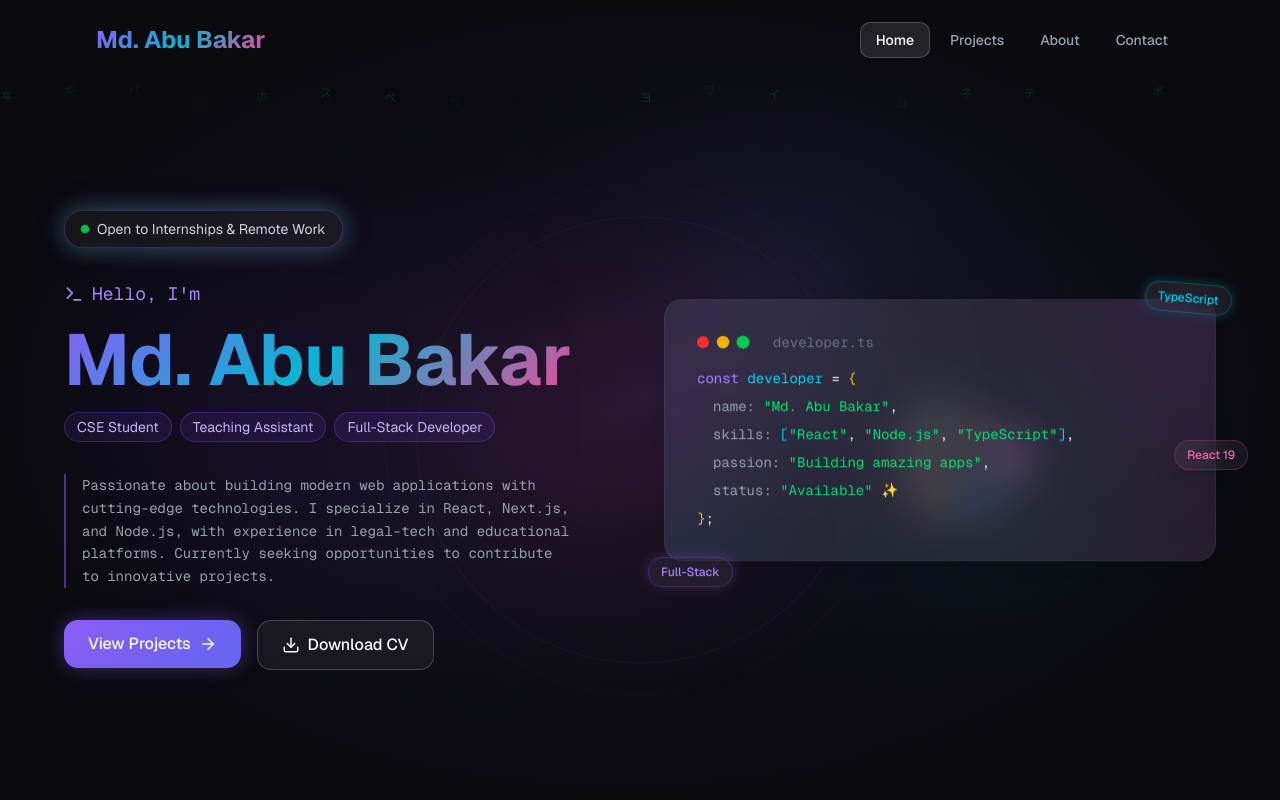
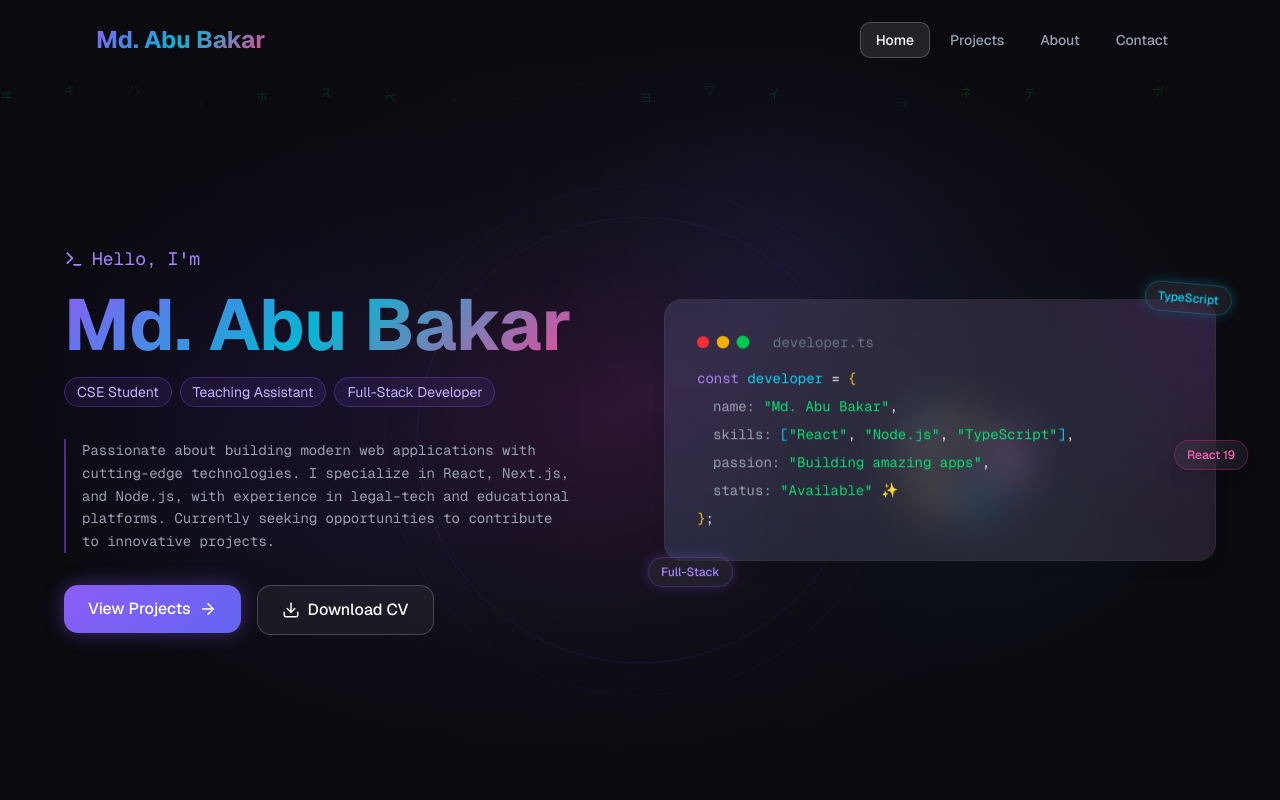
Before and after one commit to AbuBakar223200/portfolio-app, a Next.js app: page / in a window 1280 px wide. Shown: the top 800 px of the page. Built offline with nearby package versions, Linux system fonts and the light colour scheme.

Commit message:
feat: remove open to internships badge

```diff
--- a/src/app/page.tsx
+++ b/src/app/page.tsx
@@ -213,37 +213,7 @@ export default function HomePage() {
             {/* Text Content */}
             <div className="space-y-8 relative z-10">
               {/* Badge with pulse */}
-              <motion.div
-                initial={{ opacity: 0, y: 20 }}
-                animate={{ opacity: 1, y: 0 }}
-                transition={{ duration: 0.5 }}
-              >
-                <motion.div
-                  animate={{
-                    boxShadow: [
-                      "0 0 20px rgba(34, 197, 94, 0.3)",
-                      "0 0 40px rgba(34, 197, 94, 0.5)",
-                      "0 0 20px rgba(34, 197, 94, 0.3)",
-                    ],
-                  }}
-                  transition={{ duration: 2, repeat: Infinity }}
-                  className="inline-block rounded-2xl"
-                >
-                  <GlassCard
-                    variant="glow"
-                    className="inline-flex items-center gap-2 px-4 py-2"
-                  >
-                    <motion.span
-                      className="w-2 h-2 rounded-full bg-green-500"
-                      animate={{ scale: [1, 1.5, 1], opacity: [1, 0.5, 1] }}
-                      transition={{ duration: 1, repeat: Infinity }}
-                    />
-                    <span className="text-sm text-gray-300">
-                      Open to Internships & Remote Work
-                    </span>
-                  </GlassCard>
-                </motion.div>
-              </motion.div>
+
 
               {/* Heading with glitch */}
               <div className="space-y-4">
```
